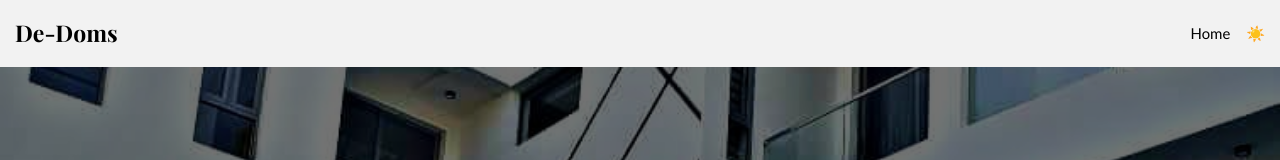
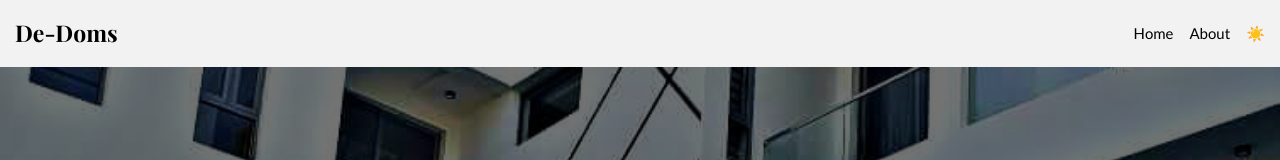
Before and after one commit to blackpandan/apartment, a Vue app: page / in a window 1280 px wide. Shown: the top 160 px of the page. Built offline with nearby package versions, Linux system fonts and the light colour scheme.

Commit message:
uncommited branches

```diff
--- a/src/App.vue
+++ b/src/App.vue
@@ -59,7 +59,7 @@ onMounted(()=>{
       <h1 class="headingText logo">De-Doms</h1>
       <nav class="nav">
         <RouterLink to="/" class="link--nav">Home</RouterLink>
-        <!-- <RouterLink to="/about" class="link--nav">About</RouterLink> -->
+        <RouterLink to="/about" class="link--nav">About</RouterLink>
           <span v-show="userTheme == 'dark'" @click="setTheme('light')" class="changer">🌙</span>
           <span v-show="userTheme == 'light'" @click="setTheme('dark')" class="changer">☀️</span>
       </nav>
--- a/src/components/Bottom.vue
+++ b/src/components/Bottom.vue
@@ -12,7 +12,7 @@
     <div class="footer__nav">
       <p class="text--subheader headingText footer__text--orange">Pages</p>
       <a href="/" class="footer__nav-link">home</a>
-      <!-- <a href="/about" class="footer__nav-link">about</a> -->
+      <a href="/about" class="footer__nav-link">about</a>
     </div>
     </div>
     <div class="footer__links">
```
